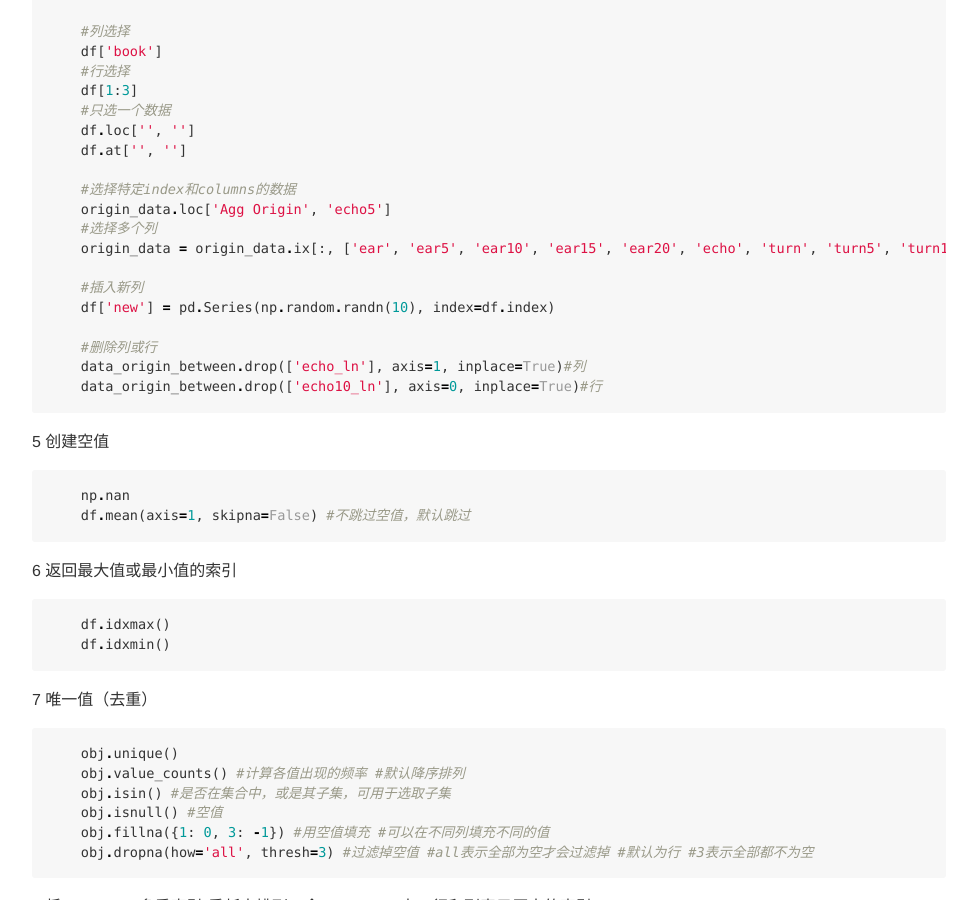
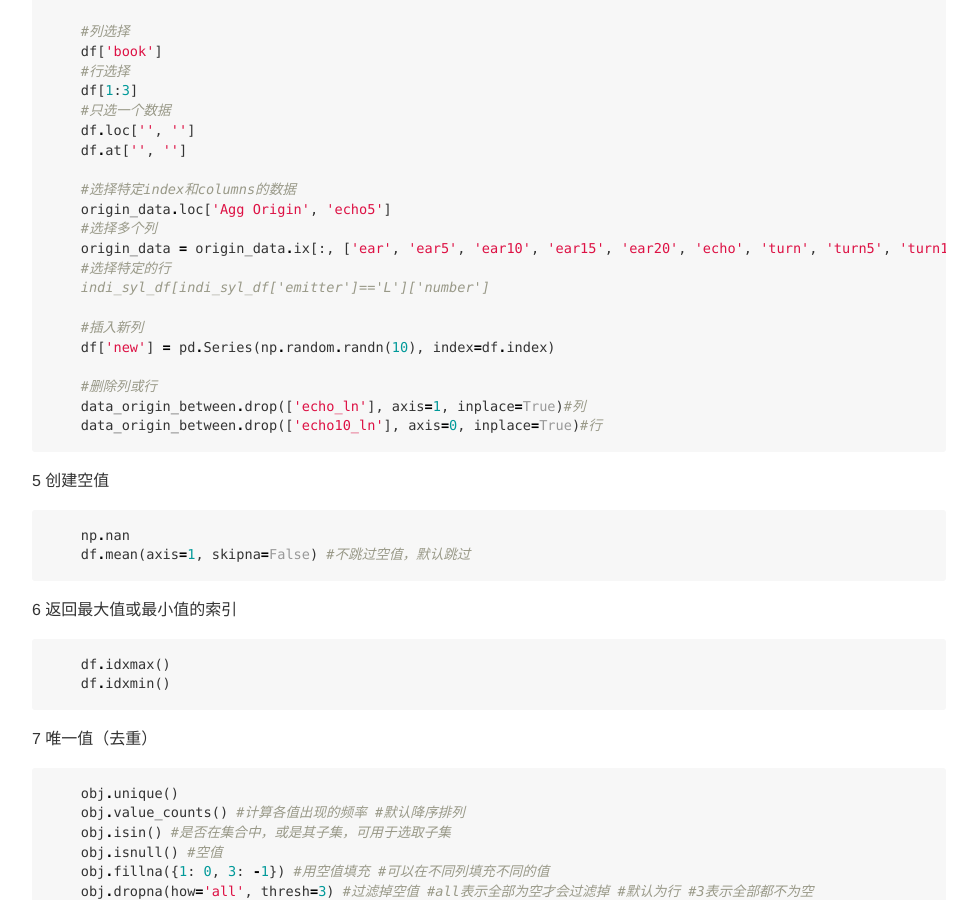
Before and after one commit to zkkandrew/blog-github, a Jekyll site: the page _posts/2017-1-18-BookNotes.html, which Jekyll copies as it is, in a window 1280 px wide and 900 px high, scrolled down 987 px. Shown: the whole window, without its empty margins (151-1128 px from the left). Built offline with Jekyll 4.4.1, drawn with Linux system fonts in a browser that asks for light colours.

Commit message:
add specific lines chosen methord
indi_syl_df[indi_syl_df['emitter']=='L']['number']
choose specific lines in a dataframe

```diff
--- a/_posts/2017-1-18-BookNotes.html
+++ b/_posts/2017-1-18-BookNotes.html
@@ -74,6 +74,8 @@ logstart</p>
     <span class="n">origin_data</span><span class="o">.</span><span class="n">loc</span><span class="p">[</span><span class="s">&#39;Agg Origin&#39;</span><span class="p">,</span> <span class="s">&#39;echo5&#39;</span><span class="p">]</span>
     <span class="c">#选择多个列</span>
     <span class="n">origin_data</span> <span class="o">=</span> <span class="n">origin_data</span><span class="o">.</span><span class="n">ix</span><span class="p">[:,</span> <span class="p">[</span><span class="s">&#39;ear&#39;</span><span class="p">,</span> <span class="s">&#39;ear5&#39;</span><span class="p">,</span> <span class="s">&#39;ear10&#39;</span><span class="p">,</span> <span class="s">&#39;ear15&#39;</span><span class="p">,</span> <span class="s">&#39;ear20&#39;</span><span class="p">,</span> <span class="s">&#39;echo&#39;</span><span class="p">,</span> <span class="s">&#39;turn&#39;</span><span class="p">,</span> <span class="s">&#39;turn5&#39;</span><span class="p">,</span> <span class="s">&#39;turn10&#39;</span><span class="p">,</span> <span class="s">&#39;turn15&#39;</span><span class="p">]]</span>
+    <span class="c">#选择特定的行</span>
+    <span class="c">indi_syl_df[indi_syl_df['emitter']=='L']['number']</span>
 
     <span class="c">#插入新列</span>
     <span class="n">df</span><span class="p">[</span><span class="s">&#39;new&#39;</span><span class="p">]</span> <span class="o">=</span> <span class="n">pd</span><span class="o">.</span><span class="n">Series</span><span class="p">(</span><span class="n">np</span><span class="o">.</span><span class="n">random</span><span class="o">.</span><span class="n">randn</span><span class="p">(</span><span class="mi">10</span><span class="p">),</span> <span class="n">index</span><span class="o">=</span><span class="n">df</span><span class="o">.</span><span class="n">index</span><span class="p">)</span>
```
